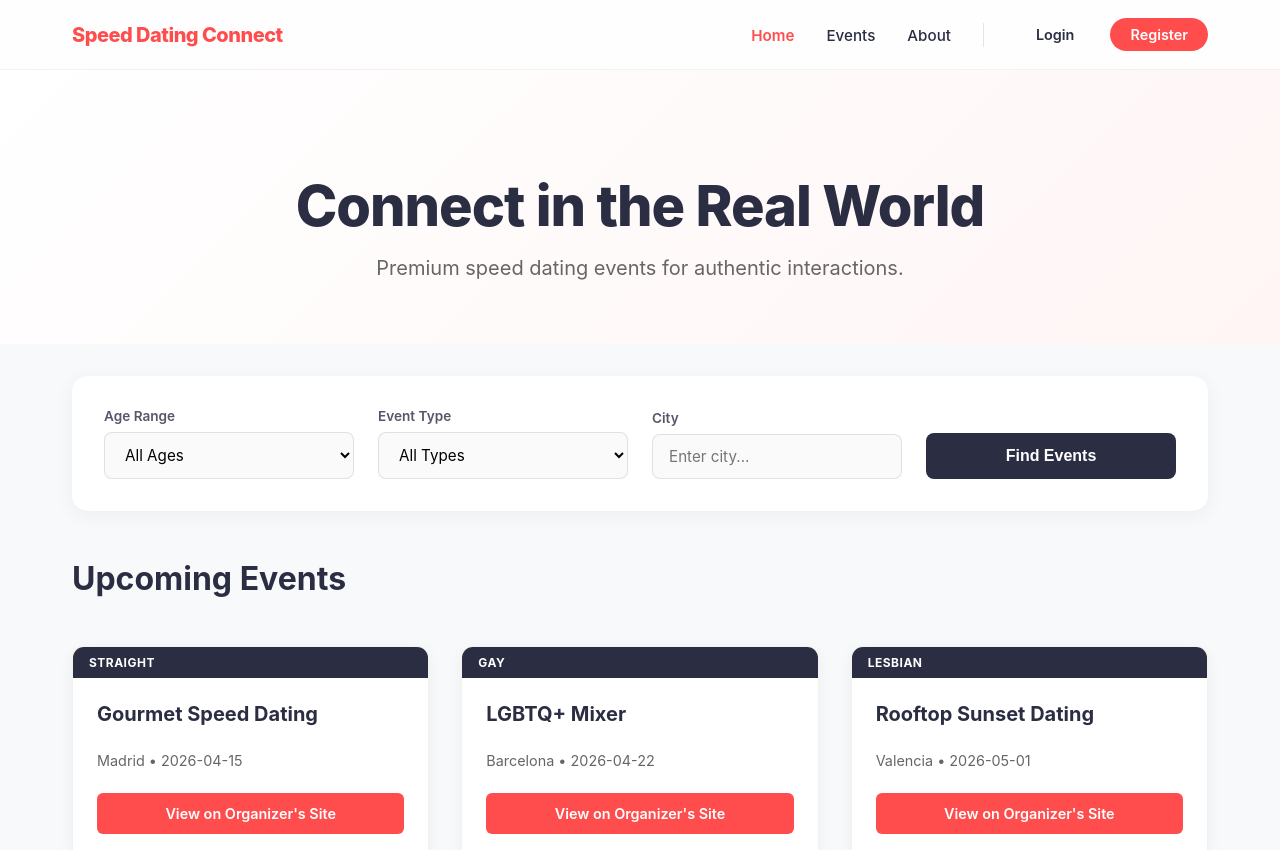
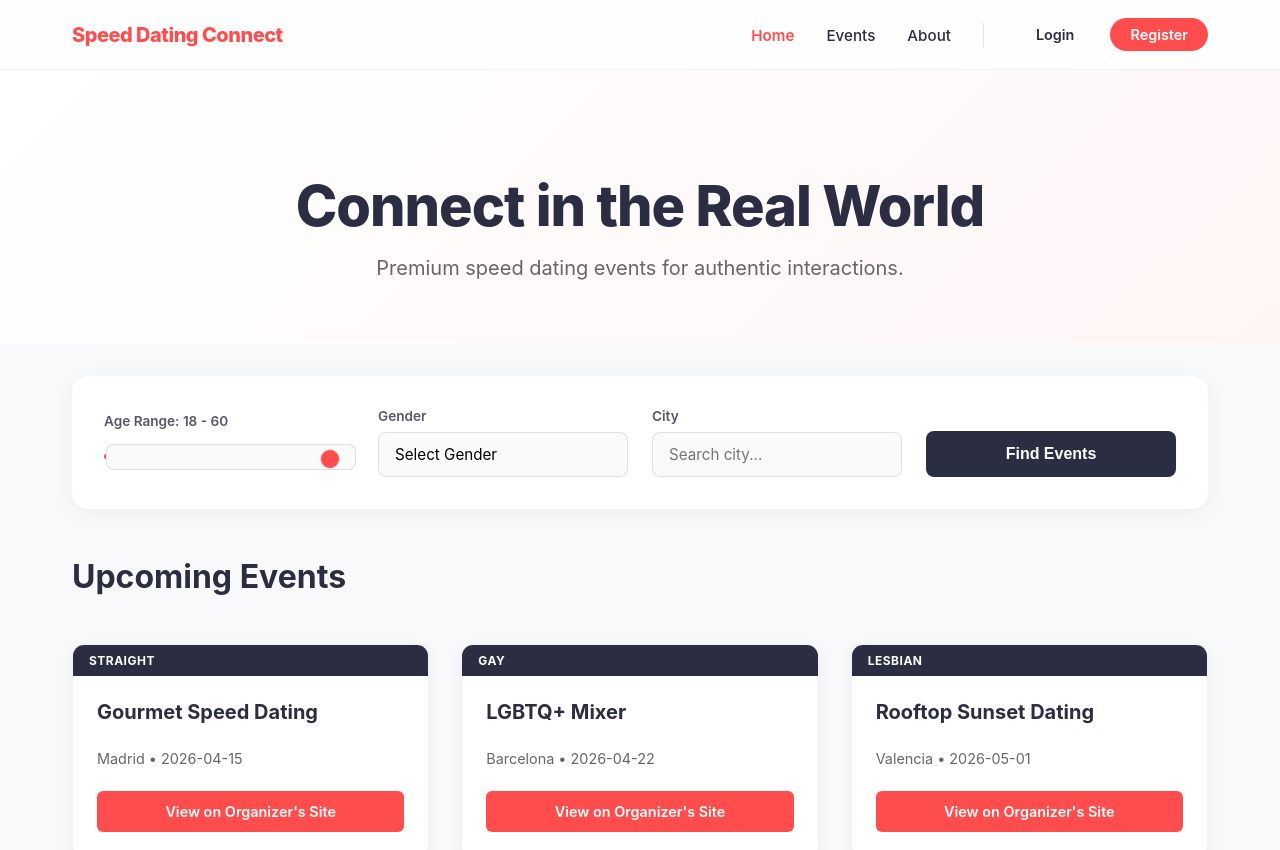
Before and after one commit to juanma97/dating-project-web, a React (Vite) app: page / in a window 1280 px wide. Shown: the top 850 px of the page. Built offline with nearby package versions, Linux system fonts and the light colour scheme.

Commit message:
refactor seeker

```diff
--- a/src/components/Seeker/component.css
+++ b/src/components/Seeker/component.css
@@ -61,8 +61,101 @@
   transform: translateY(-1px);
 }
 
-@media (max-width: 600px) {
-  .seeker-form {
-    grid-template-columns: 1fr;
-  }
+/* Range Slider Styles */
+.range-slider {
+  position: relative;
+  width: 100%;
+  height: 40px;
+  display: flex;
+  align-items: center;
 }
+
+.thumb {
+  pointer-events: none;
+  position: absolute;
+  height: 0;
+  width: 100%;
+  outline: none;
+  -webkit-appearance: none;
+  background: none;
+}
+
+.thumb::-webkit-slider-thumb {
+  background-color: var(--primary-color);
+  border: none;
+  border-radius: 50%;
+  box-shadow: 0 0 1px 1px #ced4da;
+  cursor: pointer;
+  height: 18px;
+  width: 18px;
+  margin-top: 4px;
+  pointer-events: all;
+  position: relative;
+  -webkit-appearance: none;
+}
+
+.thumb-left {
+  z-index: 3;
+}
+
+.thumb-right {
+  z-index: 4;
+}
+
+.slider-track {
+  position: absolute;
+  border-radius: 3px;
+  height: 5px;
+  background-color: #e9ecef;
+  width: 100%;
+  z-index: 1;
+}
+
+.slider-range {
+  position: absolute;
+  border-radius: 3px;
+  height: 5px;
+  background-color: var(--primary-color);
+  z-index: 2;
+}
+
+/* Custom Select & Suggestions */
+.gender-select {
+  -webkit-appearance: none;
+  appearance: none;
+  width: 100%;
+  cursor: pointer;
+}
+
+.city-autocomplete {
+  position: relative;
+}
+
+.suggestions-list {
+  position: absolute;
+  top: 100%;
+  left: 0;
+  right: 0;
+  background: var(--white);
+  border: 1px solid rgba(0, 0, 0, 0.1);
+  border-radius: 8px;
+  list-style: none;
+  padding: 0;
+  margin: 5px 0 0;
+  max-height: 200px;
+  overflow-y: auto;
+  box-shadow: 0 4px 12px rgba(0, 0, 0, 0.1);
+  z-index: 10;
+}
+
+.suggestions-list li {
+  padding: 0.75rem 1rem;
+  cursor: pointer;
+  font-size: 0.9rem;
+  transition: background-color var(--transition-speed);
+}
+
+.suggestions-list li:hover {
+  background-color: #f5f5f5;
+  color: var(--primary-color);
+}
--- a/src/components/Seeker/component.tsx
+++ b/src/components/Seeker/component.tsx
@@ -2,21 +2,59 @@ import React, { useState } from 'react';
 import './component.css';
 
 interface SeekerFilters {
-  ageRange: string;
-  orientation: string;
+  ageMin: number;
+  ageMax: number;
+  gender: string;
   city: string;
 }
 
+const GENDERS = [
+  { value: 'straight', label: 'Straight', flag: '👫' },
+  { value: 'gay', label: 'Gay', flag: '👬' },
+  { value: 'lesbian', label: 'Lesbian', flag: '👭' },
+  { value: 'bisexual', label: 'Bisexual', flag: '🏳️‍🌈' },
+  { value: 'non-binary', label: 'Non-Binary', flag: '🏳️‍⚧️' },
+];
+
+const CITIES = ['Madrid', 'Barcelona', 'Valencia', 'Sevilla', 'Bilbao', 'Málaga'];
+
 const Seeker: React.FC = () => {
   const [filters, setFilters] = useState<SeekerFilters>({
-    ageRange: '',
-    orientation: '',
+    ageMin: 18,
+    ageMax: 60,
+    gender: '',
     city: '',
   });
 
-  const handleChange = (e: React.ChangeEvent<HTMLSelectElement | HTMLInputElement>) => {
-    const { name, value } = e.target;
-    setFilters((prev) => ({ ...prev, [name]: value }));
+  const [citySuggestions, setCitySuggestions] = useState<string[]>([]);
+  const [showSuggestions, setShowSuggestions] = useState(false);
+
+  const handleAgeChange = (e: React.ChangeEvent<HTMLInputElement>, type: 'min' | 'max') => {
+    const value = parseInt(e.target.value);
+    if (type === 'min') {
+      setFilters((prev) => ({ ...prev, ageMin: Math.min(value, prev.ageMax - 1) }));
+    } else {
+      setFilters((prev) => ({ ...prev, ageMax: Math.max(value, prev.ageMin + 1) }));
+    }
+  };
+
+  const handleCityChange = (e: React.ChangeEvent<HTMLInputElement>) => {
+    const value = e.target.value;
+    setFilters((prev) => ({ ...prev, city: value }));
+
+    if (value.length > 0) {
+      const filtered = CITIES.filter((city) => city.toLowerCase().startsWith(value.toLowerCase()));
+      setCitySuggestions(filtered);
+      setShowSuggestions(true);
+    } else {
+      setCitySuggestions([]);
+      setShowSuggestions(false);
+    }
+  };
+
+  const selectCity = (city: string) => {
+    setFilters((prev) => ({ ...prev, city }));
+    setShowSuggestions(false);
   };
 
   const handleSubmit = (e: React.FormEvent) => {
@@ -28,41 +66,78 @@ const Seeker: React.FC = () => {
     <section className="seeker">
       <form className="seeker-form" onSubmit={handleSubmit}>
         <div className="filter-group">
-          <label htmlFor="ageRange">Age Range</label>
-          <select name="ageRange" id="ageRange" value={filters.ageRange} onChange={handleChange}>
-            <option value="">All Ages</option>
-            <option value="18-25">18 - 25</option>
-            <option value="26-35">26 - 35</option>
-            <option value="36-45">36 - 45</option>
-            <option value="46+">46+</option>
-          </select>
+          <label>
+            Age Range: {filters.ageMin} - {filters.ageMax}
+          </label>
+          <div className="range-slider">
+            <input
+              type="range"
+              min="18"
+              max="60"
+              value={filters.ageMin}
+              onChange={(e) => handleAgeChange(e, 'min')}
+              className="thumb thumb-left"
+            />
+            <input
+              type="range"
+              min="18"
+              max="60"
+              value={filters.ageMax}
+              onChange={(e) => handleAgeChange(e, 'max')}
+              className="thumb thumb-right"
+            />
+            <div className="slider-track" />
+            <div
+              className="slider-range"
+              style={{
+                left: `${((filters.ageMin - 18) / 42) * 100}%`,
+                width: `${((filters.ageMax - filters.ageMin) / 42) * 100}%`,
+              }}
+            />
+          </div>
         </div>
 
         <div className="filter-group">
-          <label htmlFor="orientation">Event Type</label>
-          <select
-            name="orientation"
-            id="orientation"
-            value={filters.orientation}
-            onChange={handleChange}
-          >
-            <option value="">All Types</option>
-            <option value="straight">Straight</option>
-            <option value="gay">Gay</option>
-            <option value="lesbian">Lesbian</option>
-          </select>
+          <label htmlFor="gender">Gender</label>
+          <div className="custom-select-wrapper">
+            <select
+              name="gender"
+              id="gender"
+              value={filters.gender}
+              onChange={(e) => setFilters((prev) => ({ ...prev, gender: e.target.value }))}
+              className="gender-select"
+            >
+              <option value="">Select Gender</option>
+              {GENDERS.map((g) => (
+                <option key={g.value} value={g.value}>
+                  {g.flag} {g.label}
+                </option>
+              ))}
+            </select>
+          </div>
         </div>
 
-        <div className="filter-group">
+        <div className="filter-group city-autocomplete">
           <label htmlFor="city">City</label>
           <input
             type="text"
             name="city"
             id="city"
-            placeholder="Enter city..."
+            placeholder="Search city..."
             value={filters.city}
-            onChange={handleChange}
+            onChange={handleCityChange}
+            onBlur={() => setTimeout(() => setShowSuggestions(false), 200)}
+            autoComplete="off"
           />
+          {showSuggestions && citySuggestions.length > 0 && (
+            <ul className="suggestions-list">
+              {citySuggestions.map((city) => (
+                <li key={city} onClick={() => selectCity(city)}>
+                  {city}
+                </li>
+              ))}
+            </ul>
+          )}
         </div>
 
         <button type="submit" className="search-button">
```
Also changed, not shown: 1 other file (tests, documents, lock files or other folders).
